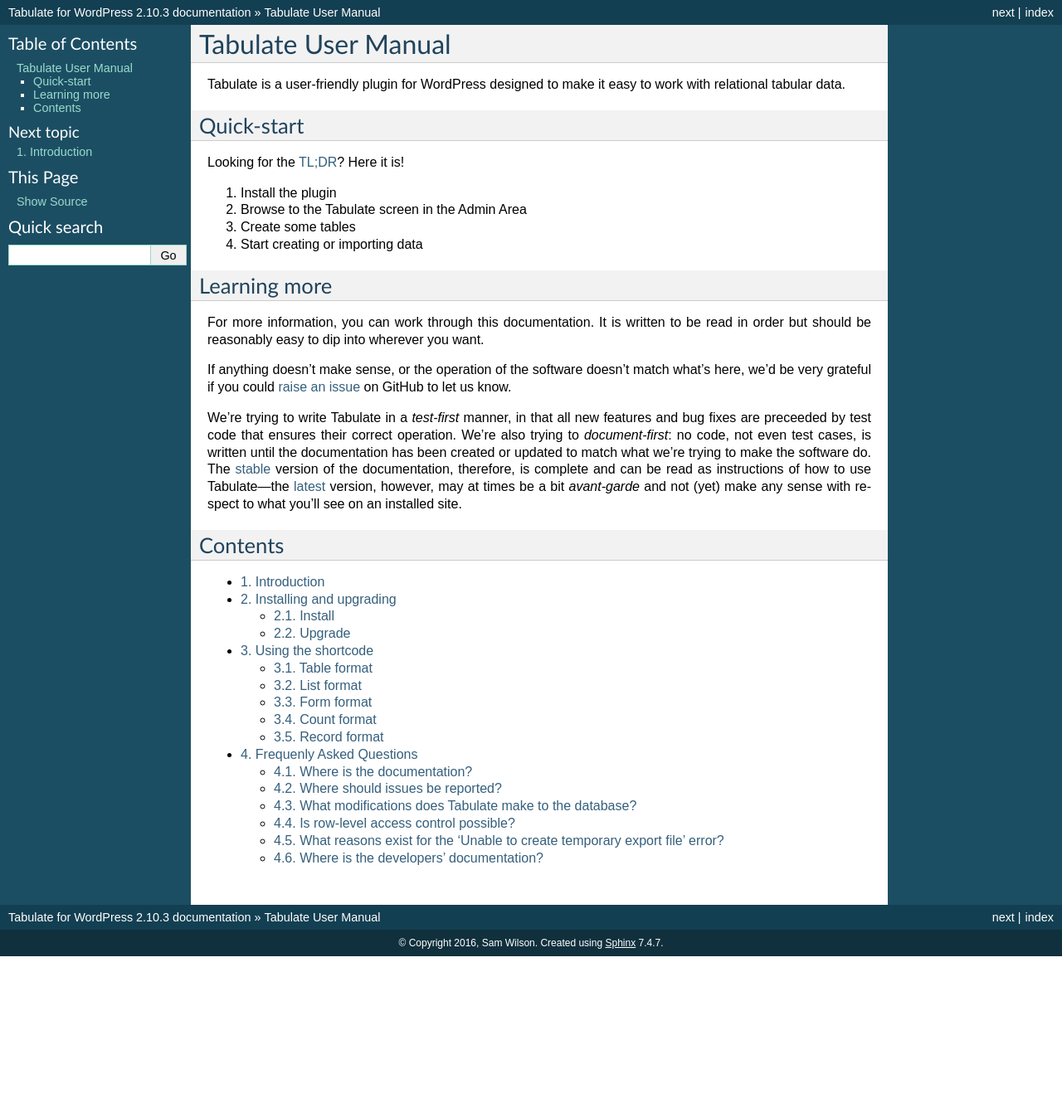
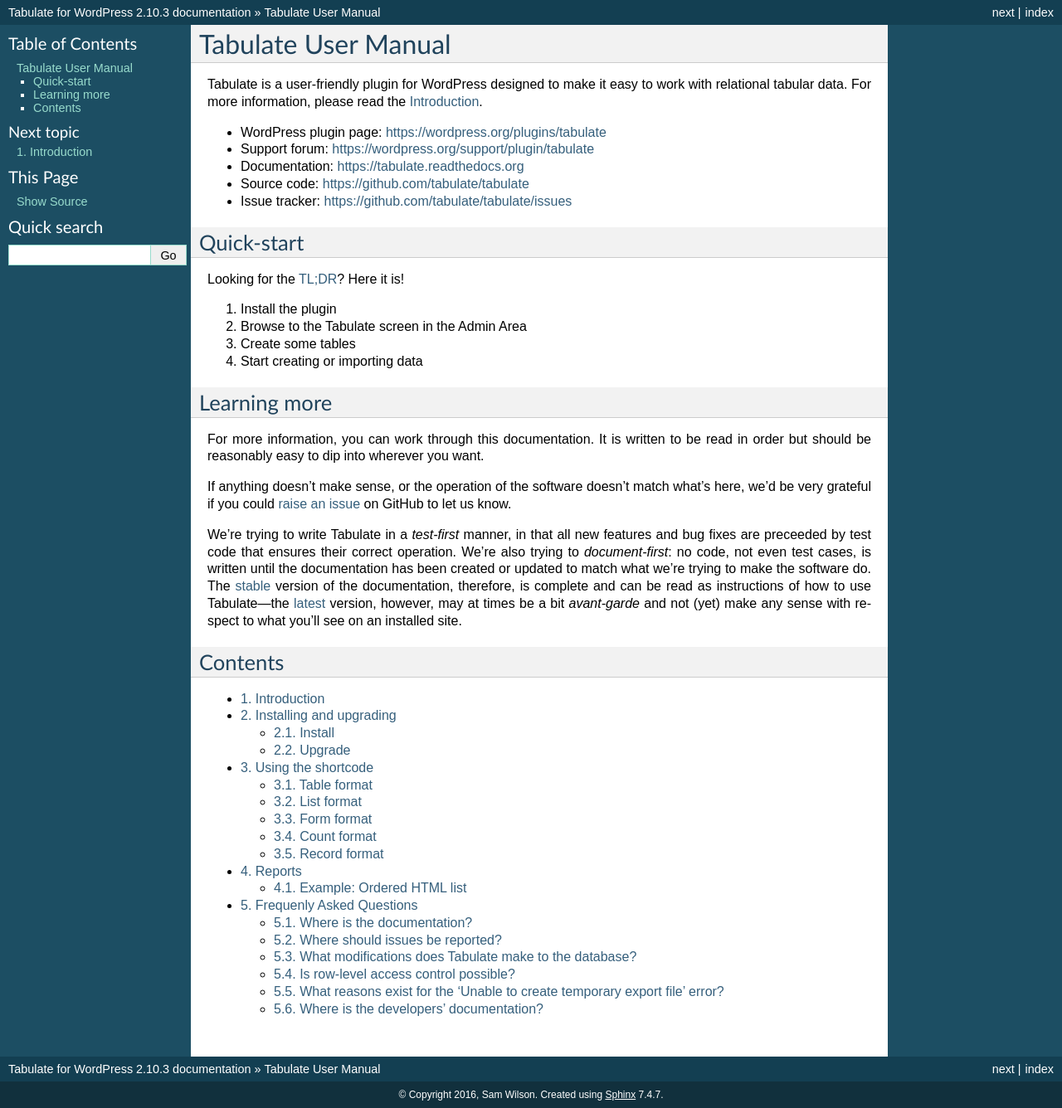
Before and after one commit to tabulate/tabulate, a Sphinx documentation site: the page built from docs/index.rst, in a window 1280 px wide. Shown: the whole page at 83% size. Built offline with Sphinx 7.4.7, drawn with Linux system fonts in a browser that asks for light colours; before the commit the page ends 1153 px from its top, so only the background shows below that.

Commit message:
Add some basic Reports docs

```diff
--- a/docs/conf.py
+++ b/docs/conf.py
@@ -76,7 +76,7 @@
 # Add any paths that contain custom static files (such as style sheets) here,
 # relative to this directory. They are copied after the builtin static files,
 # so a file named "default.css" will overwrite the builtin "default.css".
-html_static_path = ['_static']
+#html_static_path = ['_static']
 
 # Add any extra paths that contain custom files (such as robots.txt or
 # .htaccess) here, relative to this directory. These files are copied
--- a/docs/index.rst
+++ b/docs/index.rst
@@ -6,6 +6,13 @@
 ====================
 
 Tabulate is a user-friendly plugin for WordPress designed to make it easy to work with relational tabular data.
+For more information, please read the :ref:`intro`.
+
+* WordPress plugin page: https://wordpress.org/plugins/tabulate
+* Support forum: https://wordpress.org/support/plugin/tabulate
+* Documentation: https://tabulate.readthedocs.org
+* Source code: https://github.com/tabulate/tabulate
+* Issue tracker: https://github.com/tabulate/tabulate/issues
 
 Quick-start
 -----------
@@ -39,8 +46,8 @@
 |---| the latest_ version, however, may at times be a bit *avant-garde*
 and not (yet) make any sense with respect to what you'll see on an installed site.
 
-.. _stable: http://tabulate.readthedocs.org/en/stable/index.html
-.. _latest: http://tabulate.readthedocs.org/en/latest/index.html
+.. _stable: https://tabulate.readthedocs.org/en/stable/index.html
+.. _latest: https://tabulate.readthedocs.org/en/latest/index.html
 
 Contents
 --------
@@ -52,4 +59,5 @@
    intro
    install
    shortcode
+   reports
    faq
--- a/docs/intro.rst
+++ b/docs/intro.rst
@@ -1,3 +1,5 @@
+.. _intro:
+
 Introduction
 ============
 
```
Also changed, not shown: docs/reports.rst (added, +37 -0 lines).
